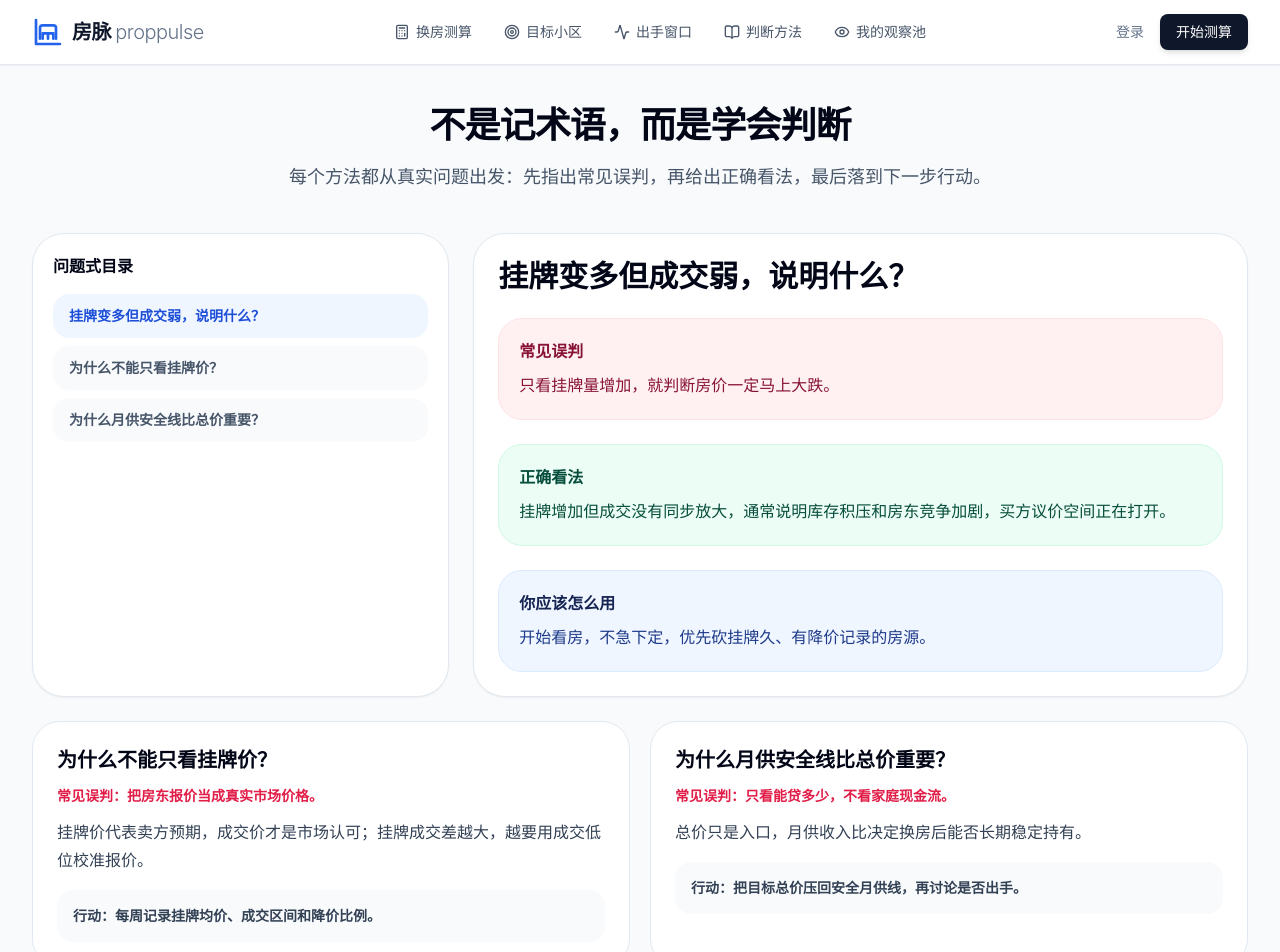
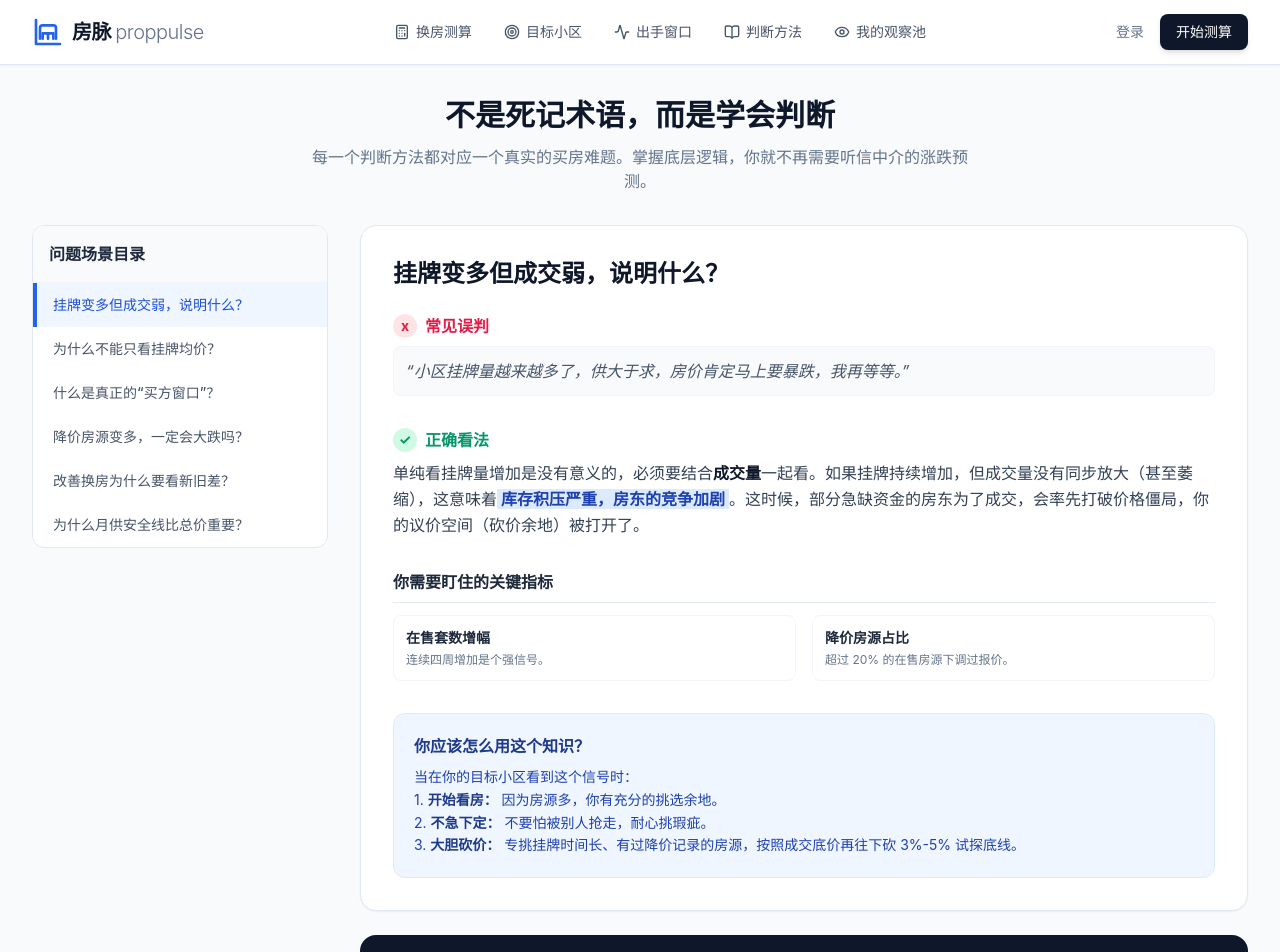
Before and after one commit to sine-io/propulse, a Next.js app: page /methods in a window 1280 px wide. Shown: the top 952 px of the page. Built offline with nearby package versions, Linux system fonts and the light colour scheme.

Commit message:
Match remaining reference pages

```diff
--- a/src/components/methods-page.tsx
+++ b/src/components/methods-page.tsx
@@ -1,112 +1,143 @@
 import Link from "next/link";
 
-import { methodTopics } from "@/lib/sample-data";
+const topics = [
+  "挂牌变多但成交弱，说明什么？",
+  "为什么不能只看挂牌均价？",
+  "什么是真正的“买方窗口”？",
+  "降价房源变多，一定会大跌吗？",
+  "改善换房为什么要看新旧差？",
+  "为什么月供安全线比总价重要？",
+];
 
 export function MethodsPage() {
-  const [primary, ...rest] = methodTopics;
-
   return (
-    <main className="mx-auto max-w-7xl px-4 py-10 sm:px-6 lg:px-8">
-      <section className="mx-auto max-w-3xl text-center">
-        <h1 className="text-4xl font-black tracking-tight text-slate-950">
-          不是记术语，而是学会判断
+    <main className="mx-auto max-w-7xl px-4 py-8 sm:px-6 lg:px-8">
+      <section className="mx-auto mb-8 max-w-2xl text-center">
+        <h1 className="text-3xl font-bold text-slate-900">
+          不是死记术语，而是学会判断
         </h1>
-        <p className="mt-4 text-lg leading-8 text-slate-600">
-          每个方法都从真实问题出发：先指出常见误判，再给出正确看法，最后落到下一步行动。
+        <p className="mt-3 text-slate-500">
+          每一个判断方法都对应一个真实的买房难题。掌握底层逻辑，你就不再需要听信中介的涨跌预测。
         </p>
       </section>
 
-      <section className="mt-10 grid gap-6 lg:grid-cols-[0.35fr_0.65fr]">
-        <aside className="rounded-[2rem] border border-slate-200 bg-white p-5 shadow-sm">
-          <h2 className="font-black text-slate-950">问题式目录</h2>
-          <nav className="mt-4 space-y-2" aria-label="判断方法目录">
-            {methodTopics.map((topic, index) => (
+      <section className="flex flex-col gap-8 md:flex-row">
+        <aside className="w-full md:w-1/3 lg:w-1/4">
+          <div className="sticky top-6 overflow-hidden rounded-xl border border-slate-200 bg-white">
+            <h2 className="border-b border-slate-100 bg-slate-50 p-4 font-semibold text-slate-800">
+              问题场景目录
+            </h2>
+            <nav className="text-sm font-medium text-slate-600" aria-label="问题场景目录">
+              {topics.map((topic, index) => (
                 <a
-                key={topic.title}
-                href={`#method-${index}`}
-                className={`block rounded-2xl px-4 py-3 text-sm font-bold ${
+                  key={topic}
+                  href="#main-method"
+                  className={`block cursor-pointer border-l-4 px-4 py-3 transition-colors ${
                     index === 0
-                    ? "bg-blue-50 text-blue-700"
-                    : "bg-slate-50 text-slate-600 hover:bg-slate-100"
+                      ? "border-blue-600 bg-blue-50 text-blue-700"
+                      : "border-transparent hover:border-slate-300 hover:bg-slate-50"
                   }`}
                 >
-                {topic.title}
+                  {topic}
                 </a>
               ))}
             </nav>
+          </div>
         </aside>
 
+        <div className="w-full space-y-6 md:w-2/3 lg:w-3/4">
           <article
-          id="method-0"
-          className="rounded-[2rem] border border-slate-200 bg-white p-6 shadow-sm"
+            id="main-method"
+            className="rounded-2xl border border-slate-200 bg-white p-8 shadow-sm"
           >
-          <h2 className="text-3xl font-black text-slate-950">
-            {primary.title}
+            <h2 className="mb-6 text-2xl font-bold text-slate-900">
+              挂牌变多但成交弱，说明什么？
             </h2>
-          <div className="mt-6 space-y-6">
-            <MethodSection tone="rose" title="常见误判" body={primary.wrong} />
-            <MethodSection tone="emerald" title="正确看法" body={primary.right} />
-            <div className="rounded-3xl border border-blue-100 bg-blue-50 p-5">
-              <h3 className="font-black text-blue-950">你应该怎么用</h3>
-              <p className="mt-2 leading-7 text-blue-900">{primary.action}</p>
+
+            <div className="space-y-8">
+              <section>
+                <h3 className="mb-2 flex items-center font-bold text-rose-600">
+                  <span className="mr-2 flex h-6 w-6 items-center justify-center rounded-full bg-rose-100 text-sm">
+                    x
+                  </span>
+                  常见误判
+                </h3>
+                <p className="rounded-lg border border-slate-100 bg-slate-50 p-3 italic text-slate-600">
+                  “小区挂牌量越来越多了，供大于求，房价肯定马上要暴跌，我再等等。”
+                </p>
+              </section>
+
+              <section>
+                <h3 className="mb-2 flex items-center font-bold text-emerald-600">
+                  <span className="mr-2 flex h-6 w-6 items-center justify-center rounded-full bg-emerald-100 text-sm">
+                    ✓
+                  </span>
+                  正确看法
+                </h3>
+                <p className="leading-relaxed text-slate-700">
+                  单纯看挂牌量增加是没有意义的，必须要结合
+                  <strong className="text-slate-900">成交量</strong>
+                  一起看。如果挂牌持续增加，但成交量没有同步放大（甚至萎缩），这意味着
+                  <strong className="bg-blue-100 px-1 text-blue-800">
+                    库存积压严重，房东的竞争加剧
+                  </strong>
+                  。这时候，部分急缺资金的房东为了成交，会率先打破价格僵局，你的议价空间（砍价余地）被打开了。
+                </p>
+              </section>
+
+              <section>
+                <h3 className="mb-3 border-b border-slate-200 pb-2 font-bold text-slate-800">
+                  你需要盯住的关键指标
+                </h3>
+                <div className="grid gap-4 sm:grid-cols-2">
+                  <div className="rounded-lg border border-slate-100 bg-white p-3">
+                    <p className="text-sm font-semibold text-slate-800">在售套数增幅</p>
+                    <p className="mt-1 text-xs text-slate-500">连续四周增加是个强信号。</p>
+                  </div>
+                  <div className="rounded-lg border border-slate-100 bg-white p-3">
+                    <p className="text-sm font-semibold text-slate-800">降价房源占比</p>
+                    <p className="mt-1 text-xs text-slate-500">
+                      超过 20% 的在售房源下调过报价。
+                    </p>
                   </div>
                 </div>
-        </article>
               </section>
 
-      <section className="mt-6 grid gap-5 md:grid-cols-2">
-        {rest.map((topic, index) => (
-          <article
-            id={`method-${index + 1}`}
-            key={topic.title}
-            className="rounded-[1.75rem] border border-slate-200 bg-white p-6"
-          >
-            <h2 className="text-xl font-black text-slate-950">{topic.title}</h2>
-            <p className="mt-3 text-sm font-semibold text-rose-600">
-              常见误判：{topic.wrong}
+              <section className="rounded-xl border border-blue-100 bg-blue-50 p-5">
+                <h3 className="mb-2 font-bold text-blue-900">
+                  你应该怎么用这个知识？
+                </h3>
+                <p className="text-sm leading-relaxed text-blue-800">
+                  当在你的目标小区看到这个信号时：
+                  <br />
+                  1. <strong className="text-blue-900">开始看房：</strong>{" "}
+                  因为房源多，你有充分的挑选余地。
+                  <br />
+                  2. <strong className="text-blue-900">不急下定：</strong>{" "}
+                  不要怕被别人抢走，耐心挑瑕疵。
+                  <br />
+                  3. <strong className="text-blue-900">大胆砍价：</strong>{" "}
+                  专挑挂牌时间长、有过降价记录的房源，按照成交底价再往下砍 3%-5%
+                  试探底线。
                 </p>
-            <p className="mt-3 leading-7 text-slate-700">{topic.right}</p>
-            <p className="mt-4 rounded-2xl bg-slate-50 p-4 text-sm font-semibold text-slate-700">
-              行动：{topic.action}
-            </p>
+              </section>
+            </div>
           </article>
-        ))}
-      </section>
 
-      <section className="mt-6 rounded-[2rem] bg-slate-950 p-7 text-center text-white">
-        <h2 className="text-2xl font-black">学以致用：本周复盘练习</h2>
-        <p className="mx-auto mt-3 max-w-2xl leading-7 text-slate-300">
-          去目标小区页记录本周挂牌、降价和成交变化，写下你的行动判断：看 / 等 / 砍价 / 出手。
+          <section className="rounded-2xl bg-slate-900 p-6 text-center text-white">
+            <h3 className="mb-2 font-bold">学以致用：本周复盘练习</h3>
+            <p className="mb-4 text-sm text-slate-400">
+              去你的目标小区详情页，记录本周的挂牌和成交变化，写下你的行动判断。
             </p>
             <Link
               href="/neighborhoods"
-          className="mt-5 inline-flex rounded-2xl bg-white px-5 py-3 text-sm font-bold text-slate-950"
+              className="inline-flex rounded-lg bg-white px-6 py-2 font-medium text-slate-900 transition-colors hover:bg-slate-100"
             >
               前往目标小区实践
             </Link>
           </section>
+        </div>
+      </section>
     </main>
   );
 }
-
-function MethodSection({
-  title,
-  body,
-  tone,
-}: {
-  title: string;
-  body: string;
-  tone: "rose" | "emerald";
-}) {
-  const toneClass =
-    tone === "rose"
-      ? "border-rose-100 bg-rose-50 text-rose-900"
-      : "border-emerald-100 bg-emerald-50 text-emerald-900";
-
-  return (
-    <section className={`rounded-3xl border p-5 ${toneClass}`}>
-      <h3 className="font-black">{title}</h3>
-      <p className="mt-2 leading-7">{body}</p>
-    </section>
-  );
-}
--- a/src/components/watchlist-page.tsx
+++ b/src/components/watchlist-page.tsx
@@ -1,128 +1,191 @@
 import Link from "next/link";
-
-import { alternateNeighborhoods } from "@/lib/sample-data";
+import { Bell, CheckCircle, Eye } from "lucide-react";
 
 import { StatusBadge } from "./status-badge";
 
-const primary = {
-  name: "青枫花园",
-  area: "滨江核心",
-  layout: "三房",
-  status: "适合砍价",
-  listedHomes: 42,
-  priceCutHomes: 11,
-  transaction: "偏弱",
-  advice: "约看 500-530 万三房，尝试砍价，窗口期已打开。",
-};
-
 export function WatchlistPage() {
-  const items = [primary, ...alternateNeighborhoods];
-
   return (
-    <main className="mx-auto max-w-7xl px-4 py-10 sm:px-6 lg:px-8">
-      <section className="flex flex-col gap-5 rounded-[2rem] border border-slate-200 bg-white p-7 shadow-sm lg:flex-row lg:items-end lg:justify-between">
+    <main className="mx-auto max-w-7xl px-4 py-8 sm:px-6 lg:px-8">
+      <section className="mb-8 flex items-end justify-between">
         <div>
-          <h1 className="text-4xl font-black text-slate-950">我的观察池</h1>
-          <p className="mt-4 max-w-3xl text-lg leading-8 text-slate-600">
-            每周跟踪关注小区、提醒规则和决策记录，形成稳定复盘习惯。
-          </p>
+          <h1 className="text-3xl font-bold text-slate-900">我的观察池</h1>
+          <p className="mt-2 text-slate-500">每周跟踪，不错过买方窗口期。</p>
         </div>
         <Link
           href="/templates"
-          className="rounded-2xl bg-slate-950 px-5 py-3 text-sm font-bold text-white"
+          className="text-sm font-medium text-blue-600 hover:underline"
         >
-          导出周监测表
+          导出本周报表
         </Link>
       </section>
 
-      <section className="mt-6 grid gap-4 md:grid-cols-4">
+      <section className="mb-8 grid grid-cols-2 gap-4 md:grid-cols-4">
         {[
-          ["本周关注小区", "3 个"],
-          ["出现降价信号", "2 个"],
-          ["进入可砍价窗口", "1 个"],
-          ["价格仍偏硬", "1 个"],
-        ].map(([label, value]) => (
-          <div
-            key={label}
-            className="rounded-[1.5rem] border border-slate-200 bg-white p-5"
+          ["本周关注小区", "5", "个", "text-slate-800", "border-slate-200 bg-white"],
+          ["出现降价信号", "2", "个", "text-amber-600", "border-slate-200 bg-white"],
+          ["进入可砍价窗口", "1", "个", "text-blue-700", "border-blue-200 bg-blue-50/50"],
+          ["价格仍偏硬", "2", "个", "text-slate-600", "border-slate-200 bg-white"],
+        ].map(([label, value, unit, color, cardClass]) => (
+          <div key={label} className={`rounded-xl border p-4 ${cardClass}`}>
+            <p
+              className={`mb-1 text-xs ${
+                label === "进入可砍价窗口" ? "text-blue-600" : "text-slate-500"
+              }`}
             >
-            <p className="text-sm font-semibold text-slate-500">{label}</p>
-            <p className="mt-2 text-3xl font-black text-slate-950">{value}</p>
+              {label}
+            </p>
+            <p className={`text-2xl font-bold ${color}`}>
+              {value} <span className="text-sm font-normal text-slate-400">{unit}</span>
+            </p>
           </div>
         ))}
       </section>
 
-      <section className="mt-6 grid gap-6 lg:grid-cols-[1.2fr_0.8fr]">
-        <div className="space-y-4">
-          <h2 className="text-xl font-black text-slate-950">小区动态</h2>
-          {items.map((item) => (
-            <article
-              key={item.name}
-              className="rounded-[1.5rem] border border-slate-200 bg-white p-5 shadow-sm"
-            >
-              <div className="flex items-start justify-between gap-3">
-                <div>
-                  <h3 className="text-xl font-black text-slate-950">
-                    {item.name}
-                  </h3>
-                  <p className="mt-1 text-sm text-slate-500">
-                    {item.area} · {item.layout}
-                  </p>
-                </div>
-                <StatusBadge
-                  tone={item.status === "适合砍价" ? "emerald" : "amber"}
-                >
-                  {item.status}
-                </StatusBadge>
-              </div>
-              <div className="mt-4 flex flex-wrap gap-5 text-sm">
-                <span>在售：{item.listedHomes} 套</span>
-                <span>降价：{item.priceCutHomes} 套</span>
-                <span>成交：{item.transaction}</span>
-              </div>
-              <p className="mt-4 rounded-2xl bg-slate-50 p-3 text-sm leading-6 text-slate-700">
-                建议：{item.advice}
-              </p>
-            </article>
-          ))}
+      <section className="grid grid-cols-1 gap-8 lg:grid-cols-3">
+        <div className="space-y-4 lg:col-span-2">
+          <h2 className="mb-4 font-bold text-slate-800">小区动态 (本周变化)</h2>
+          <CommunityCard
+            emphasized
+            name="青枫花园"
+            meta="滨江核心 · 三房"
+            status="适合砍价"
+            statusTone="emerald"
+            listed="42套"
+            listedDelta="(+8)"
+            cuts="11套"
+            transaction="偏弱"
+            icon="check"
+            advice="约看 500-530 万三房，尝试砍价，窗口期已打开。"
+          />
+          <CommunityCard
+            name="云澜府"
+            meta="城东新区 · 四房"
+            status="继续观察"
+            statusTone="amber"
+            listed="28套"
+            listedDelta="(-)"
+            cuts="2套"
+            transaction="平稳"
+            icon="eye"
+            advice="挂牌价无明显松动，且超出安全预算，建议暂缓约看。"
+          />
         </div>
 
-        <aside className="space-y-5">
-          <div className="rounded-[2rem] border border-amber-100 bg-amber-50 p-6">
-            <h2 className="text-xl font-black text-amber-950">异动提醒</h2>
-            <ul className="mt-4 space-y-3 text-sm leading-6 text-amber-900">
-              <li>· 青枫花园新增 2 套目标户型，挂牌价处于低位。</li>
-              <li>· 星河湾有 1 套房源单次降价 30 万。</li>
+        <aside className="space-y-6">
+          <section className="rounded-xl border border-amber-100 bg-amber-50 p-5">
+            <h2 className="mb-3 flex items-center font-bold text-amber-900">
+              <Bell aria-hidden="true" className="mr-2 h-5 w-5" />
+              异动提醒
+            </h2>
+            <ul className="space-y-3 text-sm">
+              {[
+                "青枫花园 新增 2 套目标户型，挂牌价处于低位。",
+                "星河湾 有 1 套房源单次降价 30 万。",
+              ].map((item) => (
+                <li key={item} className="flex items-start">
+                  <span className="mr-2 mt-1.5 h-1.5 w-1.5 flex-shrink-0 rounded-full bg-amber-500" />
+                  <span className="text-amber-800">{item}</span>
+                </li>
+              ))}
             </ul>
-          </div>
+          </section>
 
-          <div className="rounded-[2rem] border border-slate-200 bg-white p-6">
-            <h2 className="text-xl font-black text-slate-950">本周行动复盘</h2>
-            <label className="mt-4 block">
-              <span className="text-sm font-semibold text-slate-600">
+          <section className="rounded-xl border border-slate-200 bg-white p-5 shadow-sm">
+            <h2 className="mb-4 font-bold text-slate-800">本周行动复盘</h2>
+            <div className="space-y-3">
+              <label className="block">
+                <span className="mb-1 block text-xs font-medium text-slate-500">
                   我看了哪些房？感觉如何？
                 </span>
                 <textarea
-                rows={3}
-                className="mt-2 w-full rounded-2xl border border-slate-200 bg-slate-50 p-3 outline-none focus:border-blue-400 focus:ring-4 focus:ring-blue-100"
+                  className="w-full rounded-lg border border-slate-200 bg-slate-50 p-2 text-sm outline-none focus:border-blue-500"
+                  rows={2}
                   placeholder="记录实地看房感受..."
                 />
               </label>
-            <label className="mt-4 block">
-              <span className="text-sm font-semibold text-slate-600">
+              <label className="block">
+                <span className="mb-1 block text-xs font-medium text-slate-500">
                   下周行动计划
                 </span>
                 <input
-                className="mt-2 w-full rounded-2xl border border-slate-200 bg-slate-50 p-3 outline-none focus:border-blue-400 focus:ring-4 focus:ring-blue-100"
-                placeholder="例如：约看青枫花园 3 套底价房"
+                  className="w-full rounded-lg border border-slate-200 bg-slate-50 p-2 text-sm outline-none focus:border-blue-500"
+                  placeholder="例如：约看青枫花园3套底价房"
                 />
               </label>
-            <button className="mt-5 w-full rounded-2xl bg-blue-600 px-4 py-3 text-sm font-bold text-white">
+              <button className="mt-2 w-full rounded-lg bg-slate-900 py-2 text-sm font-medium text-white transition-colors hover:bg-slate-800">
                 保存复盘记录
               </button>
             </div>
+          </section>
         </aside>
       </section>
     </main>
   );
 }
+
+function CommunityCard({
+  advice,
+  cuts,
+  emphasized = false,
+  icon,
+  listed,
+  listedDelta,
+  meta,
+  name,
+  status,
+  statusTone,
+  transaction,
+}: {
+  advice: string;
+  cuts: string;
+  emphasized?: boolean;
+  icon: "check" | "eye";
+  listed: string;
+  listedDelta: string;
+  meta: string;
+  name: string;
+  status: string;
+  statusTone: "emerald" | "amber";
+  transaction: string;
+}) {
+  const Icon = icon === "check" ? CheckCircle : Eye;
+
+  return (
+    <article
+      className={`relative overflow-hidden rounded-xl border bg-white p-5 shadow-sm transition-shadow hover:shadow-md ${
+        emphasized ? "border-blue-200" : "border-slate-200"
+      }`}
+    >
+      {emphasized ? <div className="absolute bottom-0 left-0 top-0 w-1 bg-blue-500" /> : null}
+      <div className="mb-3 flex items-start justify-between">
+        <h3 className="text-lg font-bold text-slate-900">
+          {name}
+          <span className="ml-2 text-xs font-normal text-slate-500">{meta}</span>
+        </h3>
+        <StatusBadge tone={statusTone}>{status}</StatusBadge>
+      </div>
+      <div className="mb-4 flex space-x-6 text-sm">
+        <div>
+          <span className="text-slate-500">在售：</span>
+          <span className="font-medium text-slate-800">{listed}</span>{" "}
+          <span className="text-xs text-amber-500">{listedDelta}</span>
+        </div>
+        <div>
+          <span className="text-slate-500">降价：</span>
+          <span className="font-medium text-slate-800">{cuts}</span>
+        </div>
+        <div>
+          <span className="text-slate-500">成交：</span>
+          <span className="font-medium text-slate-800">{transaction}</span>
+        </div>
+      </div>
+      <div className="flex items-start rounded-lg border border-slate-100 bg-slate-50 p-3 text-sm text-slate-700">
+        <Icon
+          aria-hidden="true"
+          className={`mr-2 mt-0.5 h-4 w-4 ${emphasized ? "text-blue-500" : "text-slate-400"}`}
+        />
+        <span>建议：{advice}</span>
+      </div>
+    </article>
+  );
+}
```
Also changed, not shown: 1 other file (tests, documents, lock files or other folders). Lines whose indentation alone changed are shown as unchanged.
